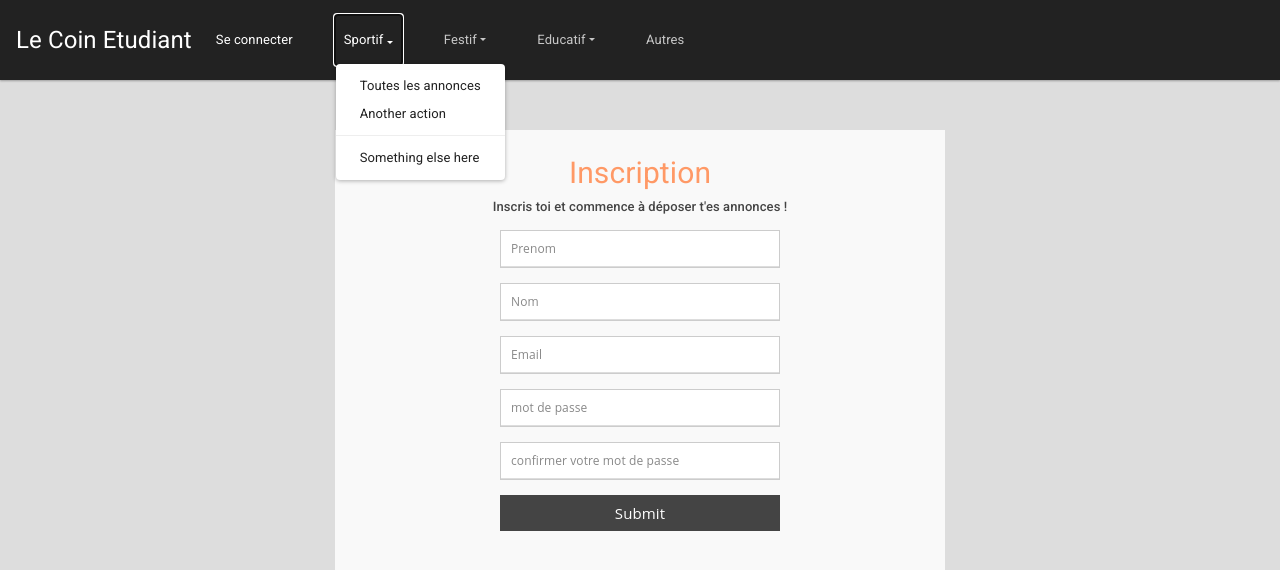
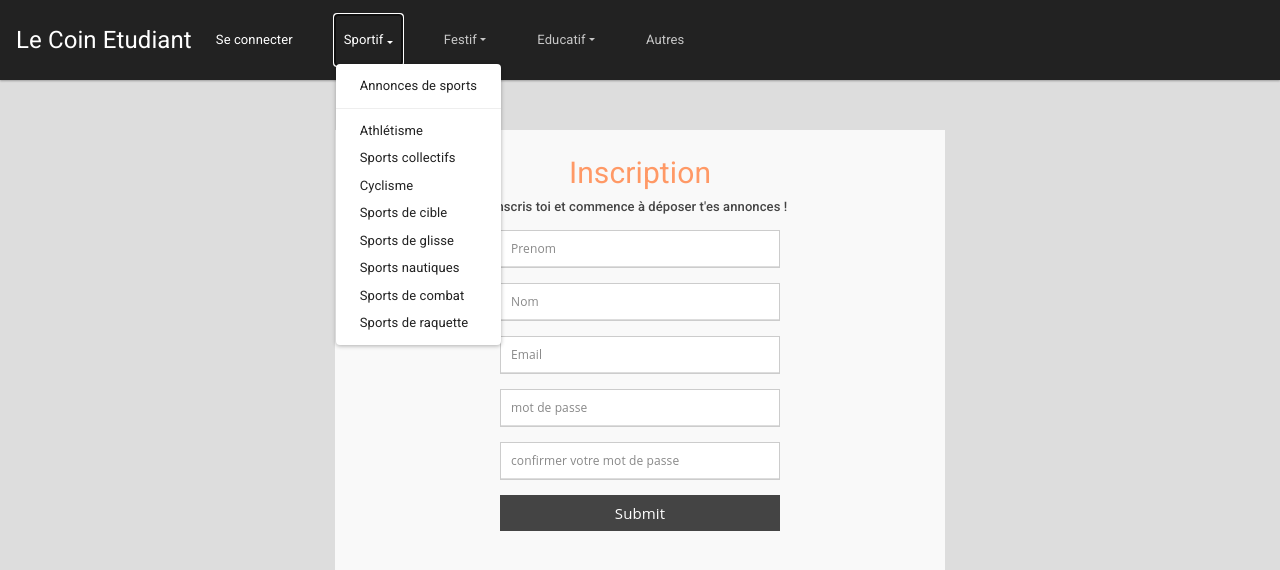
Before and after one commit to gueyemoo/LeCoinEtudiant, a PHP site: page /lecoinetudiant/controleur/Inscription.ctrl.php in a window 1280 px wide, after a click on "Sportif". Shown: the top 570 px of the page. Run offline with PHP 8.4, Linux system fonts and the light colour scheme; data comes from the database, SQL or seed files in the repository; both versions use the stored data as it was after the commit.

Commit message:
liens header de tout les types d'annonces. #41

```diff
--- a/modele/DAO.class.php
+++ b/modele/DAO.class.php
@@ -594,6 +594,24 @@ class DAO
     return $result;
   }
 
+  function getCategoriesFestif(): array {
+    //   ON RECUPERE lES DIFFERENTES CATEGORIES D'ANNONCE POSSIBLE POUR UN TYPE  //
+    $requ = "SELECT * FROM categorie  WHERE idTitreGlobal = 84 AND idpere = id AND NOT idTitreGlobal = id GROUP BY idpere ORDER BY idTitreGlobal ASC";
+    $res = $this->db->query($requ);
+    $result = $res->fetchAll(PDO::FETCH_CLASS|PDO::FETCH_PROPS_LATE, "Categorie");
+
+    return $result;
+  }
+
+  function getCategoriesEducatif(): array {
+    //   ON RECUPERE lES DIFFERENTES CATEGORIES D'ANNONCE POSSIBLE POUR UN TYPE  //
+    $requ = "SELECT * FROM categorie  WHERE idTitreGlobal = 91 AND idpere = id AND NOT idTitreGlobal = id GROUP BY idpere ORDER BY idTitreGlobal ASC";
+    $res = $this->db->query($requ);
+    $result = $res->fetchAll(PDO::FETCH_CLASS|PDO::FETCH_PROPS_LATE, "Categorie");
+
+    return $result;
+  }
+
   function getSousCategoriesAthletisme():array {
     //   ON RECUPERE lES DIFFERENTES OPTIONS D'ATHLETISME POSSIBLE  //
     $requ = "SELECT * FROM categorie  WHERE idpere = 1 AND NOT idpere = id  ORDER BY nom ASC";
--- a/vue/Profilview.php
+++ b/vue/Profilview.php
@@ -65,7 +65,6 @@
         $cat = getCategorie($annonce->id, $dao);
         $addr = getAdresse($annonce->id, $dao);
         $date = getDateAnnonce($annonce->id, $dao);
-        $heure = getHeure($annonce->id, $dao);
         ?>
         <a href="../controleur/AnnonceDetail.ctrl.php?id=<?=$annonce->id ?>" style="text-decoration:none; color: inherit;">
         <div class="annonce annonceZoom">
@@ -73,7 +72,7 @@
           <p class="titre"> <?=$annonce->titre ?></p>
         <p class="categorie"><?=$cat?></p>
           <p class="adresse"><?=$addr?></p>
-          <p class="horraire"><?=$date, $heure?></p>
+          <p class="horraire"><?=$date?></p>
         </div> </a>
         <?php
        }
@@ -92,8 +91,7 @@
           echo "$addr"; ?></p>
           <p class="horraire"><?php
           $date = getDateAnnonce($annonce->id, $dao);
-          $heure = getHeure($annonce->id, $dao);
-          echo "$date, $heure"; ?></p>
+          echo "$date"; ?></p>
         </div> </a>
         <?php
        }
--- a/vue/header.php
+++ b/vue/header.php
@@ -100,35 +100,45 @@
 
     <!-- /////////////////////// -->
     <li class="nav-item dropdown">
-      <a class="nav-link dropdown-toggle" href="../controleur/Annonces.ctrl.php" id="navbarDropdown1" role="button" data-toggle="dropdown" aria-haspopup="true" aria-expanded="false">Sportif</a>
-
+      <a class="nav-link dropdown-toggle" href="../controleur/Annonces.ctrl.php?type=Sports&categorie=0&dep=&date=" id="navbarDropdown1" role="button" data-toggle="dropdown" aria-haspopup="true" aria-expanded="false">Sportif</a>
+      <!-- On récupère les categories de sport -->
+<?php $categoriesSports = $dao->getCategoriesSports(); ?>
       <div class="dropdown-menu" aria-labelledby="navbarDropdown1">
-        <a class="dropdown-item" href="../controleur/Annonces.ctrl.php">Toutes les annonces</a>
-        <a class="dropdown-item" href="#">Another action</a>
+        <a class="dropdown-item" href="../controleur/Annonces.ctrl.php?type=Sports&categorie=0&dep=&date=">Annonces de sports</a>
         <div class="dropdown-divider"></div>
-        <a class="dropdown-item" href="#">Something else here</a>
+        <?php foreach ($categoriesSports as $categories) { ?>
+          <a class="dropdown-item" href="../controleur/Annonces.ctrl.php?type=Sports&categorie=<?=$categories->nom?>&sousCategorie=0&dep=&date=" value="<?=$categories->nom?>"><?=$categories->nom?></a>
+        <?php } ?>
       </div>
     </li>
     <!-- //////////// -->
 
     <li class="nav-item dropdown">
-      <a class="nav-link dropdown-toggle" href="#" id="navbarDropdown2" role="button" data-toggle="dropdown" aria-haspopup="true" aria-expanded="false">Festif</a>
+      <a class="nav-link dropdown-toggle" href="../controleur/Annonces.ctrl.php?type=Festif&categorie=0&dep=&date=" id="navbarDropdown2" role="button" data-toggle="dropdown" aria-haspopup="true" aria-expanded="false">Festif</a>
+      <!-- On récupère les categories de festif -->
+<?php $categoriesFestif = $dao->getCategoriesFestif(); ?>
       <!-- /////////////////////// -->
       <div class="dropdown-menu" aria-labelledby="navbarDropdown2">
-        <a class="dropdown-item" href="#"> Lorem ipsum dolor.</a>
-        <a class="dropdown-item" href="#">Lorem ipsum dolor.</a>
-        <a class="dropdown-item" href="#">Lorem ipsum dolor.</a>
-        <a class="dropdown-item" href="#">Lorem ipsum dolor.</a>
+        <a class="dropdown-item" href="../controleur/Annonces.ctrl.php?type=Festif&categorie=0&dep=&date=">Annonces de festivités</a>
+        <div class="dropdown-divider"></div>
+        <?php foreach ($categoriesFestif as $categories) { ?>
+          <a class="dropdown-item" href="../controleur/Annonces.ctrl.php?type=Festif&categorie=<?=$categories->nom?>&sousCategorie=0&dep=&date=" value="<?=$categories->nom?>"><?=$categories->nom?></a>
+        <?php } ?>
       </div>
-      <!-- ////////////////////// -->
+      <!-- //////////// -->
+
     </li>
     <li class="nav-item dropdown">
-      <a class="nav-link dropdown-toggle" href="#" id="navbarDropdown3" role="button" data-toggle="dropdown" aria-haspopup="true" aria-expanded="false">Educatif</a>
+      <a class="nav-link dropdown-toggle" href="../controleur/Annonces.ctrl.php?type=Educatif&categorie=0&dep=&date=" id="navbarDropdown3" role="button" data-toggle="dropdown" aria-haspopup="true" aria-expanded="false">Educatif</a>
+      <!-- On récupère les categories de educatif -->
+<?php $categoriesEducatif = $dao->getCategoriesEducatif(); ?>
+      <!-- ////////////////////// -->
       <div class="dropdown-menu" aria-labelledby="navbarDropdown3">
-        <a class="dropdown-item" href="#"> Lorem ipsum dolor.</a>
-        <a class="dropdown-item" href="#">Lorem ipsum dolor.</a>
-        <a class="dropdown-item" href="#">Lorem ipsum dolor.</a>
-        <a class="dropdown-item" href="#">Lorem ipsum dolor.</a>
+        <a class="dropdown-item" href="../controleur/Annonces.ctrl.php?type=Educatif&categorie=0&dep=&date=">Annonces d'éducation</a>
+        <div class="dropdown-divider"></div>
+        <?php foreach ($categoriesEducatif as $categories) { ?>
+          <a class="dropdown-item" href="../controleur/Annonces.ctrl.php?type=Educatif&categorie=<?=$categories->nom?>&sousCategorie=0&dep=&date=" value="<?=$categories->nom?>"><?=$categories->nom?></a>
+        <?php } ?>
       </div>
     </li>
 
```
Also changed, not shown: controleur/Annonces.ctrl.php (+17 -3 lines), modele/data/data.db.
